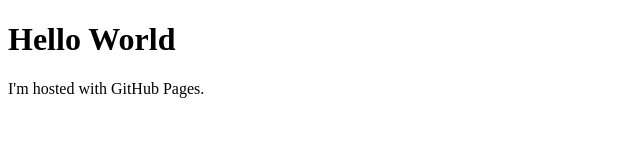
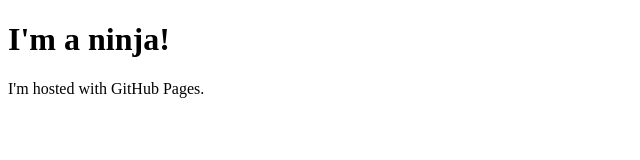
Before and after one commit to ninjajd/ninjajd.github.io, a plain HTML site: page index.html in a window 1280 px wide. Shown: the whole page, without its empty margins (0-640 px from the left). Drawn offline with Linux system fonts and the light colour scheme.

Commit message:
Sample update

```diff
--- a/index.html
+++ b/index.html
@@ -1,7 +1,7 @@
 <!DOCTYPE html>
 <html>
 <body>
-<h1>Hello World</h1>
+<h1>I'm a ninja!</h1>
 <p>I'm hosted with GitHub Pages.</p>
 </body>
 </html>
```
